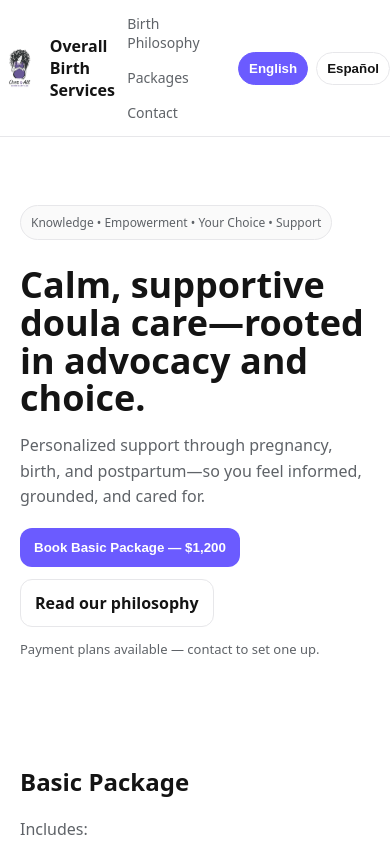
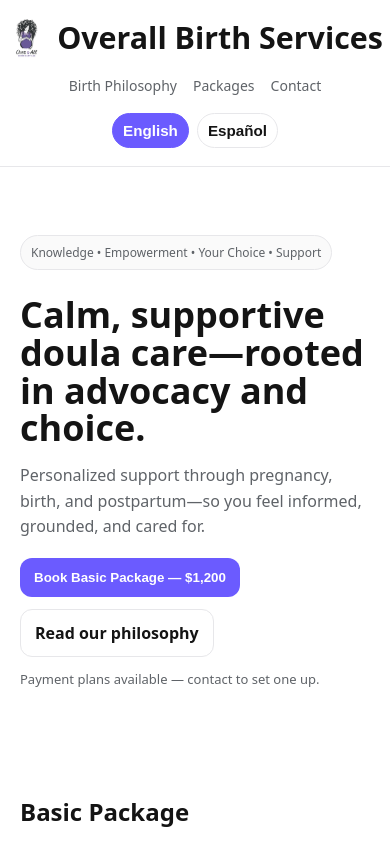
Before and after one commit to LandenJay/overall-birth, a plain HTML site: page public/index.html in a window 390 px wide. Shown: the top 844 px of the page. Drawn offline with Linux system fonts and the light colour scheme.

Commit message:
Cleaner header

```diff
--- a/public/styles.css
+++ b/public/styles.css
@@ -20,6 +20,53 @@ a{text-decoration:none;color:inherit}
   backdrop-filter: blur(10px);
 }
 .nav{display:flex;align-items:center;justify-content:space-between;padding:14px 0;gap:12px;}
+@media (max-width: 768px) {
+  .nav {
+    flex-direction: column;
+    align-items: center;
+    gap: 18px;
+    padding: 18px 0;
+  }
+
+  .brand {
+    flex-direction: row;
+    align-items: center;
+    justify-content: center;
+    text-align: left;
+    gap: 12px;
+  }
+
+  .logo {
+    width: 58px;
+    height: 58px;
+  }
+
+  .brand span {
+    font-size: 1.9rem;
+    line-height: 1.05;
+  }
+
+  .links {
+    display: flex;
+    gap: 20px;
+    flex-wrap: wrap;
+    justify-content: center;
+  }
+
+  .links a {
+    font-size: 1rem;
+  }
+
+  .lang-switch {
+    justify-content: center;
+    width: 100%;
+  }
+
+  .lang-btn {
+    padding: 10px 18px;
+    font-size: 0.95rem;
+  }
+}
 .brand{display:flex;align-items:center;gap:10px;font-weight:700;}
 .logo{width:40px;height:40px;object-fit:contain;border-radius:10px;}
 .links{display:flex;gap:16px;align-items:center;flex-wrap:wrap;}
```
